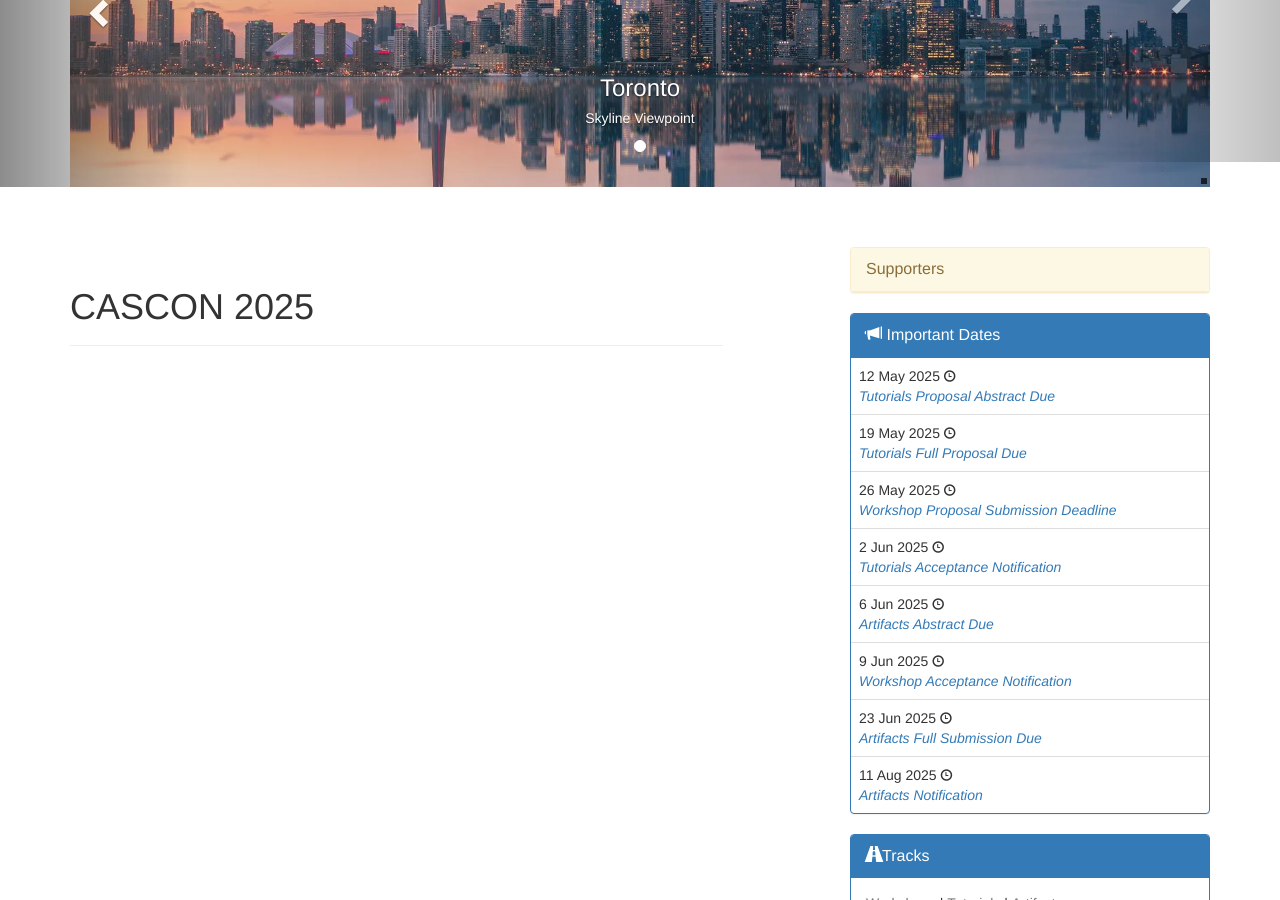
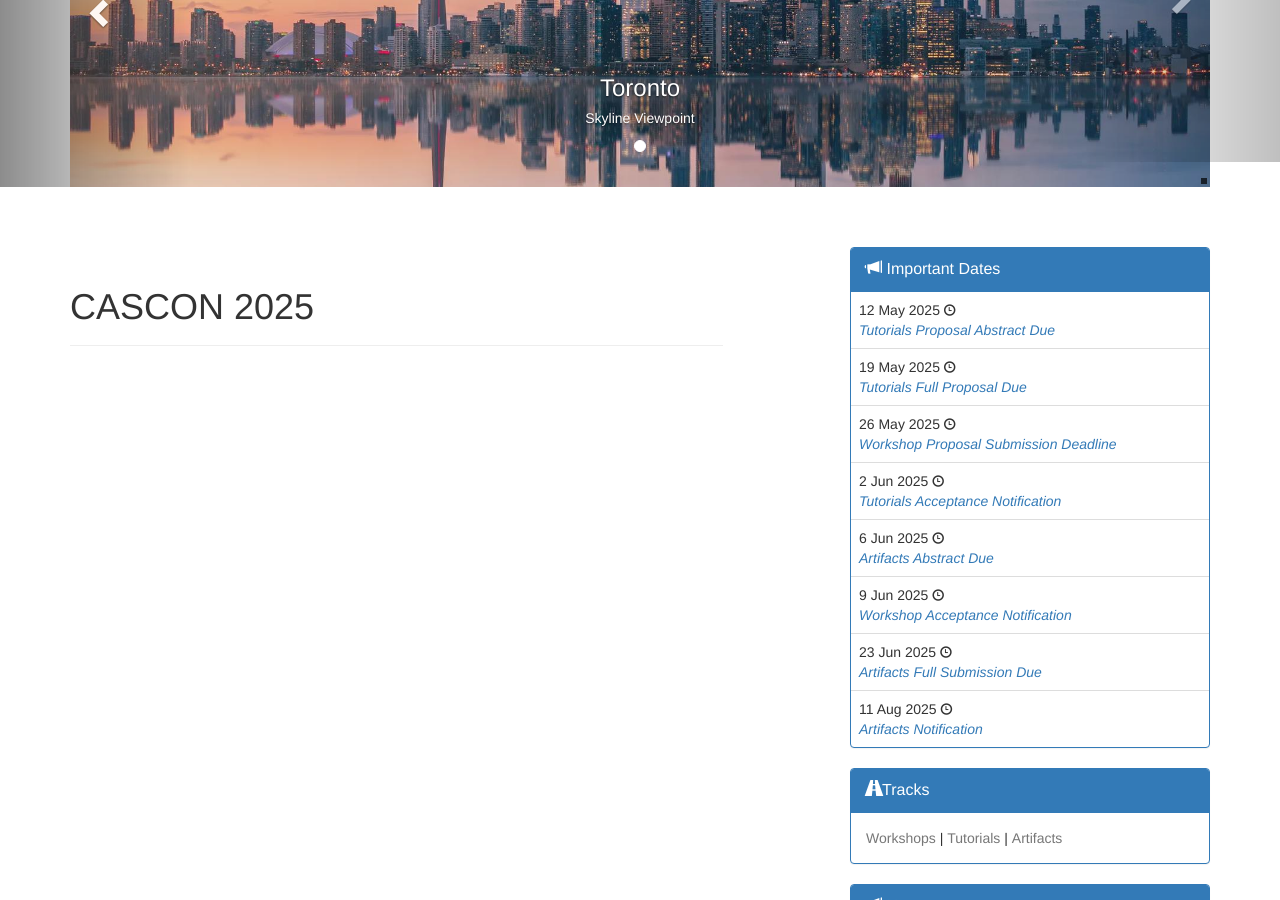
Before and after one commit to ICCSSE/CASCON2025, a Jekyll site: the page built from index.md, in a window 1280 px wide and 900 px high, scrolled down 391 px. Built offline with Jekyll 4.4.1, drawn with Linux system fonts in a browser that asks for light colours.

Commit message:
disable news and supporters

```diff
--- a/_layouts/home.html
+++ b/_layouts/home.html
@@ -37,13 +37,13 @@
   </div>
 </div>
 <div class="col-sm-4 col-sm-offset-1 sidebar">
-    <div class="panel panel-warning">
+    <!-- <div class="panel panel-warning">
         <div class="panel-heading clearfix">
             <div class="panel-title">Supporters</div>
         </div>
         <table class="table table-hover">
         </table>
-    </div>
+    </div> -->
     <div class="panel panel-primary">
         <div class="panel-heading clearfix">
             <div class="panel-title">
```
